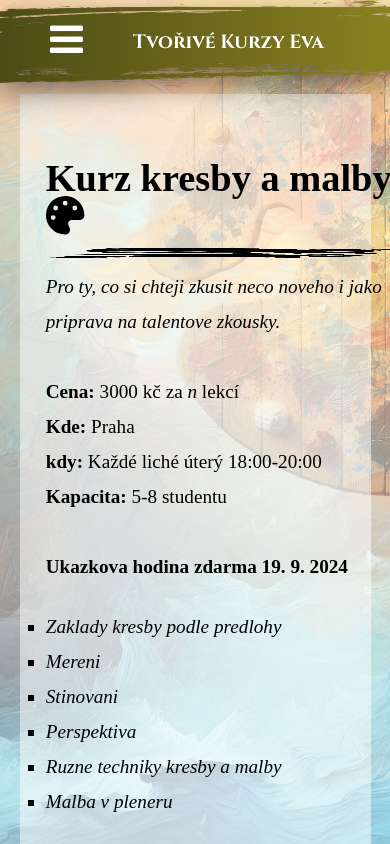
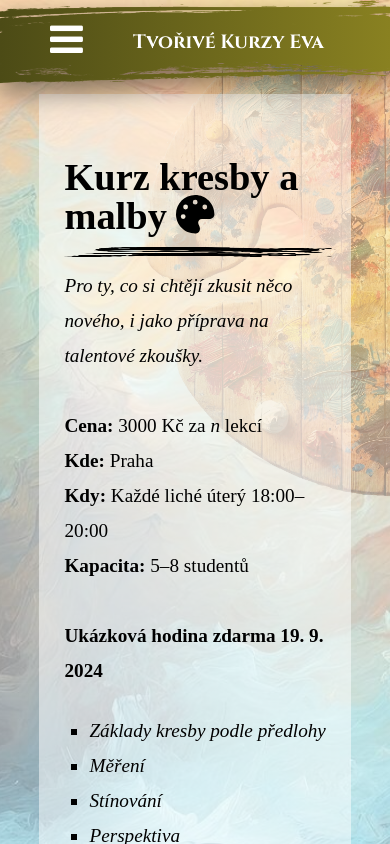
Before and after one commit to pulcovamon/tvorive-kurzy, a React (Vite) app: page /info in a window 390 px wide. Shown: the top 844 px of the page. Built offline with nearby package versions, Linux system fonts and the light colour scheme; the HTML template or start-up script is replaced by a standard one; a web font is replaced by a local one.

Commit message:
fix max-width for phone

```diff
--- a/src/App.css
+++ b/src/App.css
@@ -117,7 +117,7 @@ body {
 .page-container {
   background-color: rgba(255, 255, 255, 0.5);
   padding: 20px;
-  max-width: 90vw;
+  max-width: 80vw;
 }
 
 .navbar {
@@ -244,7 +244,7 @@ body {
   word-wrap: break-word;
   line-height: 2;
   text-align: left;
-  max-width: min(90vw, 600px);
+  max-width: min(80vw, 600px);
   margin: 0;
   padding: 0;
 }
@@ -312,7 +312,7 @@ body {
   margin-top: 40px;
   padding-left: 0;
   padding-right: 0;
-  max-width: 90vh;
+  max-width: 80vw;
   align-items: center;
 }
 
@@ -320,7 +320,7 @@ body {
   font-size: 1.2em;
   color: black;
   padding: 0;
-  max-width: 1000px;
+  max-width: min(1000px, 70vw);
   line-height: 35px;
   align-items: center;
 }
@@ -344,11 +344,11 @@ body {
 .lecturer-intro {
   padding: 0;
   margin: 0;
-  max-width: min(400px, 90vh);
+  max-width: min(400px, 70vw);
 }
 
 .intro-text {
-  max-width: 92vh;
+  max-width: 70vw;
 }
 
 .hamburger {
--- a/src/pages/Info.tsx
+++ b/src/pages/Info.tsx
@@ -10,30 +10,29 @@ const Info = () => {
             <b>Kurz kresby a malby</b>{" "}
             <FontAwesomeIcon icon={faPalette} />
           </h1>
-            <img src="line.png" height={10} width={"100%"} />
+          <img src="line.png" height={10} width={"100%"} alt="Čára oddělující text" />
           <i>
-              Pro ty, co si chteji zkusit neco noveho i jako priprava na talentove zkousky.
-            </i> <br />
+            Pro ty, co si chtějí zkusit něco nového, i jako příprava na talentové zkoušky.
+          </i>
+          <br />
           <br />
           <div className="courses-description">
             <div>
-              <b>Cena:</b> 3000 kč za <i>n</i> lekcí <br />
+              <b>Cena:</b> 3000 Kč za <i>n</i> lekcí <br />
               <b>Kde:</b> Praha <br />
-            <b>kdy:</b> Každé liché úterý 18:00-20:00 <br />
-            <b>Kapacita:</b> 5-8 studentu <br />
+              <b>Kdy:</b> Každé liché úterý 18:00–20:00 <br />
+              <b>Kapacita:</b> 5–8 studentů <br />
               <br />
-            <b>Ukazkova hodina zdarma 19. 9. 2024</b>
+              <b>Ukázková hodina zdarma 19. 9. 2024</b>
             </div>
-
-
             <br />
             <ul className="topics">
-              <li>Zaklady kresby podle predlohy</li>
-              <li>Mereni</li>
-              <li>Stinovani</li>
+              <li>Základy kresby podle předlohy</li>
+              <li>Měření</li>
+              <li>Stínování</li>
               <li>Perspektiva</li>
-              <li>Ruzne techniky kresby a malby</li>
-              <li>Malba v pleneru</li>
+              <li>Různé techniky kresby a malby</li>
+              <li>Malba v plenéru</li>
             </ul>
           </div>
         </div>
```
Lines whose indentation alone changed are shown as unchanged.
